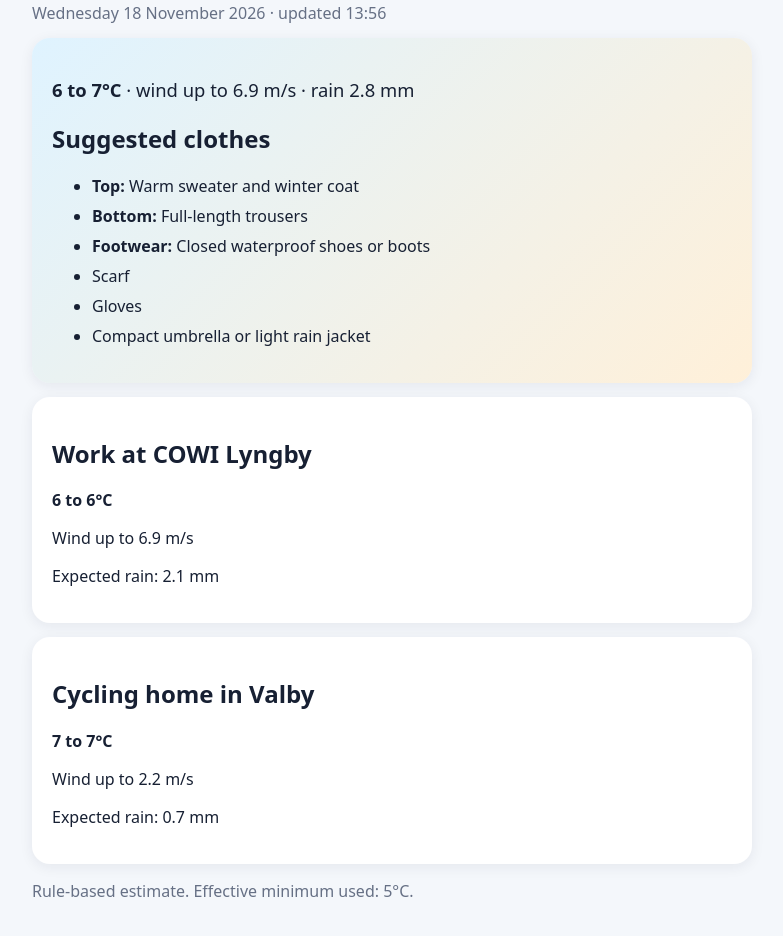
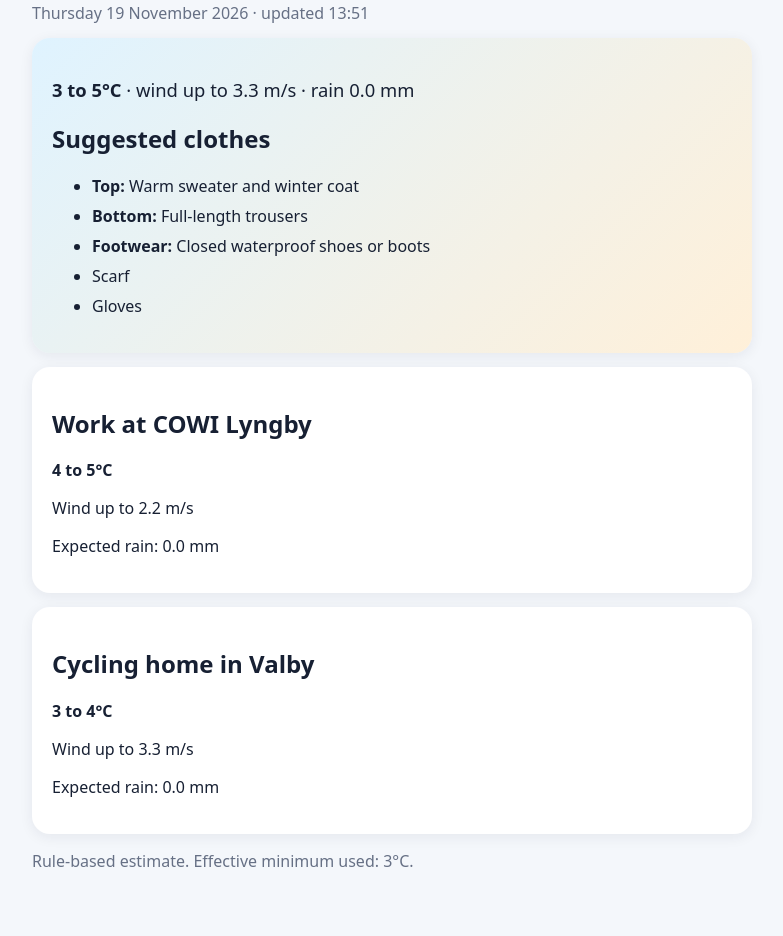
Before and after one commit to mathias1208/weather-outfit, a plain HTML site: page docs/index.html in a window 1280 px wide. Shown: the part 84-1020 px from the top of the page, without its empty margins (248-1031 px from the left). After the commit the page ends 990 px from the top, so only its background shows below. Drawn offline with Linux system fonts and the light colour scheme.

Commit message:
Update morning outfit

```diff
--- a/docs/index.html
+++ b/docs/index.html
@@ -72,24 +72,24 @@
     <h1>Today's outfit</h1>
 
     <div class="muted">
-        Wednesday 18 November 2026
-        · updated 13:56
+        Thursday 19 November 2026
+        · updated 13:51
     </div>
 
     <section class="hero">
 
         <p class="summary">
             <strong>
-                6
+                3
                 to
-                7°C
+                5°C
             </strong>
 
             · wind up to
-            6.9 m/s
+            3.3 m/s
 
             · rain
-            2.8 mm
+            0.0 mm
         </p>
 
         <h2>Suggested clothes</h2>
@@ -110,7 +110,7 @@
                 Closed waterproof shoes or boots
             </li>
 
-            <li>Scarf</li><li>Gloves</li><li>Compact umbrella or light rain jacket</li>
+            <li>Scarf</li><li>Gloves</li>
         </ul>
 
     </section>
@@ -121,31 +121,9 @@
 
             <p>
                 <strong>
-                    6
+                    4
                     to
-                    6°C
-                </strong>
-            </p>
-
-            <p>
-                Wind up to
-                6.9 m/s
-            </p>
-
-            <p>
-                Expected rain:
-                2.1 mm
-            </p>
-        </section>
-
-        <section class="card">
-            <h2>Cycling home in Valby</h2>
-
-            <p>
-                <strong>
-                    7
-                    to
-                    7°C
+                    5°C
                 </strong>
             </p>
 
@@ -156,7 +134,29 @@
 
             <p>
                 Expected rain:
-                0.7 mm
+                0.0 mm
+            </p>
+        </section>
+
+        <section class="card">
+            <h2>Cycling home in Valby</h2>
+
+            <p>
+                <strong>
+                    3
+                    to
+                    4°C
+                </strong>
+            </p>
+
+            <p>
+                Wind up to
+                3.3 m/s
+            </p>
+
+            <p>
+                Expected rain:
+                0.0 mm
             </p>
         </section>
 
@@ -164,7 +164,7 @@
     <p class="muted">
         Rule-based estimate.
         Effective minimum used:
-        5°C.
+        3°C.
     </p>
 
 </body>
```
